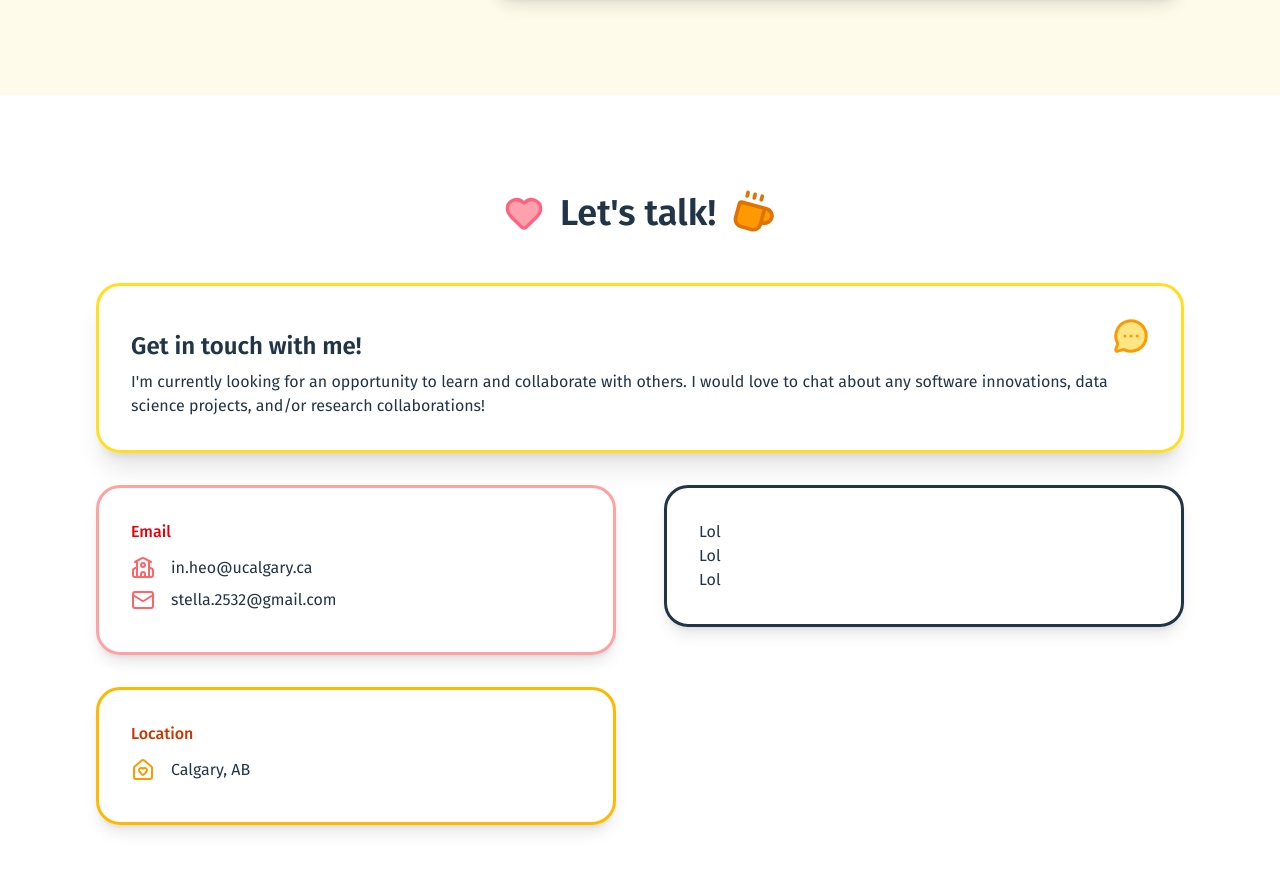
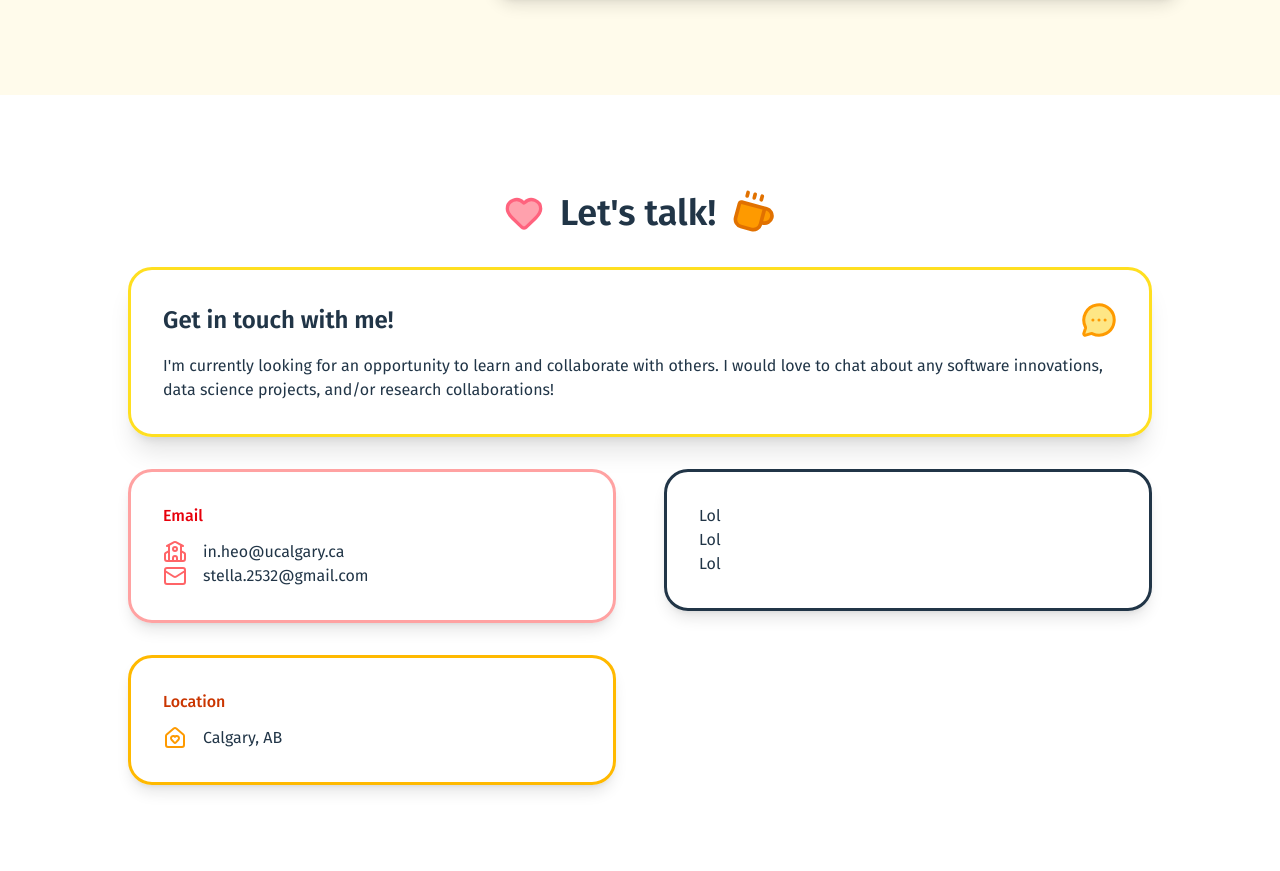
Before and after one commit to ca-Stella/ca-stella.github.io, a React (Vite) app: page / in a window 1280 px wide. Shown: the part 2215-3086 px from the top of the page. Built offline with nearby package versions, Linux system fonts and the light colour scheme; a web font is replaced by a local one.

Commit message:
Add animations

```diff
--- a/src/components/Contact.tsx
+++ b/src/components/Contact.tsx
@@ -1,19 +1,29 @@
-import { Section } from "../layout/Section";
-import { Heart, Coffee, School, Mail, HouseHeart, MessageCircleMore } from "lucide-react";
-import { easeOut, motion } from "motion/react";
+import {
+  Heart,
+  Coffee,
+  School,
+  Mail,
+  HouseHeart,
+  MessageCircleMore,
+} from "lucide-react";
+import { motion } from "motion/react";
 import { ContactCard } from "../layout/ContactCard";
 
 export default function Contact() {
   return (
     <section
-      className="min-h-screen max-h-fit flex flex-col items-center bg-white px-12"
+      className="min-h-screen flex flex-col items-center bg-white px-4 md:px-12"
       style={{ width: "100vw" }}
     >
-      <div className="w-full px-12 mt-24 mb-8 max-w-5xl xl:max-w-7xl">
-        <div className="flex flex-row items-center justify-center gap-4 mb-12">
+      {/* Header */}
+      <motion.div
+        className="w-full max-w-5xl mt-24 text-center"
+        initial={{ scale: 0 }}
+        whileInView={{ scale: 1 }}
+        transition={{ type: "spring", bounce: 0.5, duration: 1 }}
+      >
+        <div className="flex flex-row items-center justify-center gap-4 mb-8">
           <motion.span
-            // animate={{ scale: [1, 1.1, 1] }}
-            // transition={{ duration: 2, repeat: Infinity }}>
             animate={{ rotate: [15, 0] }}
             transition={{
               duration: 2,
@@ -23,7 +33,9 @@ export default function Contact() {
           >
             <Heart className="w-10 h-10 text-rose-400 fill-rose-300" />
           </motion.span>
-          <h5 className="text-4xl font-semibold"> Let's talk!</h5>
+
+          <h5 className="text-4xl font-semibold">Let's talk!</h5>
+
           <motion.div
             animate={{ rotate: [0, 15] }}
             transition={{
@@ -35,12 +47,18 @@ export default function Contact() {
             <Coffee className="w-11 h-11 text-amber-600 fill-amber-500" />
           </motion.div>
         </div>
-        <div className="flex flex-col items-center gap-8">
-          <div className="px-8 py-8 rounded-3xl border-3 border-yellow-300 shadow-xl justify-center">
-            <div className="flex flex-row gap-2  justify-between items-baseline">
-              <h5 className="text-2xl font-semibold mb-2">
-                Get in touch with me!{" "}
-              </h5>
+      </motion.div>
+
+      <div className="flex flex-col items-center gap-8 w-full max-w-5xl">
+        {/* Get in touch card */}
+        <motion.div
+          className="w-full px-6 py-6 md:px-8 md:py-8 rounded-3xl border-3 border-yellow-300 shadow-xl"
+          initial={{ opacity: 0, y: 80 }}
+          whileInView={{ opacity: 1, y: 0 }}
+          transition={{ delay: 0.05, duration: 0.8, ease: "easeOut" }}
+        >
+          <div className="flex flex-row justify-between items-center mb-4">
+            <h5 className="text-2xl font-semibold">Get in touch with me!</h5>
             <motion.span
               animate={{ scale: [1, 1.1, 1] }}
               transition={{ duration: 2, repeat: Infinity }}
@@ -48,36 +66,58 @@ export default function Contact() {
               <MessageCircleMore className="w-9 h-9 text-amber-500 fill-amber-200" />
             </motion.span>
           </div>
-            <p>
+          <p className="text-left">
             I'm currently looking for an opportunity to learn and collaborate
             with others. I would love to chat about any software innovations,
             data science projects, and/or research collaborations!
           </p>
-          </div>
+        </motion.div>
+
+        {/* Contact cards grid */}
         <div className="grid md:grid-cols-2 gap-12 w-full">
-            <div className="space-y-8 ">
+          <div className="space-y-8">
+            <motion.div
+              initial={{ opacity: 0, x: -80 }}
+              whileInView={{ opacity: 1, x: 0 }}
+              transition={{ delay: 0.1, duration: 0.75, ease: "easeOut" }}
+            >
               <ContactCard className="border-red-300">
                 <h5 className="text-red-600 font-medium mb-3">Email</h5>
-                <p className="flex flex-row gap-4 mb-2"><School className="text-red-400"/>in.heo@ucalgary.ca</p>
-                <p className="flex flex-row gap-4 mb-2"><Mail className="text-red-400" />stella.2532@gmail.com</p>
+                <p className="flex flex-row gap-4 items-center">
+                  <School className="text-red-400" /> in.heo@ucalgary.ca
+                </p>
+                <p className="flex flex-row gap-4 items-center">
+                  <Mail className="text-red-400" /> stella.2532@gmail.com
+                </p>
+              </ContactCard>
+            </motion.div>
 
-              </ContactCard>
-
+            <motion.div
+              initial={{ opacity: 0, x: -80 }}
+              whileInView={{ opacity: 1, x: 0 }}
+              transition={{ delay: 0.4, duration: 0.45, ease: "easeOut" }}
+            >
               <ContactCard className="border-amber-400">
                 <h5 className="text-orange-700 font-medium mb-3">Location</h5>
-                <p className="flex flex-row gap-4 mb-2"><HouseHeart className="text-amber-500"/>Calgary, AB</p>
+                <p className="flex flex-row gap-4 items-center">
+                  <HouseHeart className="text-amber-500" /> Calgary, AB
+                </p>
               </ContactCard>
+            </motion.div>
           </div>
-              <div><ContactCard className="">
+            <motion.div
+              initial={{ opacity: 0, x: 80 }}
+              whileInView={{ opacity: 1, x: 0 }}
+              transition={{ delay: 0.1, duration: 0.75, ease: "easeOut" }}
+            >
+          <ContactCard>
             <h5>Lol</h5>
             <h5>Lol</h5>
             <h5>Lol</h5>
           </ContactCard>
-              </div>
-          </div>
+          </motion.div>
         </div>
       </div>
     </section>
-
   );
 }
--- a/src/layout/Section.tsx
+++ b/src/layout/Section.tsx
@@ -16,10 +16,10 @@ export function Section({ title, children, className = "" }: SectionProps) {
     >
       <div className="max-w-5xl grid xl:grid-cols-6 xl:gap-0 xl:max-w-7xl gap-8 items-center justify-center w-full py-24">
         <motion.div
-          className="max-w-5xl w-full px-12 xl:col-span-2"
-          initial={{ opacity: 0, y: 80 }}
-          whileInView={{ opacity: 1, y: 0 }}
-          transition={{ duration: 2, ease: "easeOut" }}
+          className="max-w-5xl w-full px-12 xl:col-span-2 text-center xl:text-end"
+          initial={{ scale: 0 }}
+          whileInView={{ scale: 1 }}
+          transition={{ type:"spring", bounce: 0.5, duration: 1, ease: "easeOut" }}
         >
           {title && (
             /* If title exists, render */
@@ -31,7 +31,7 @@ export function Section({ title, children, className = "" }: SectionProps) {
           className="max-w-5xl w-full px-12 xl:col-span-4"
           initial={{ opacity: 0, y: 80 }}
           whileInView={{ opacity: 1, y: 0 }}
-          transition={{ duration: 2, ease: "easeOut" }}
+          transition={{ delay: 0.05, duration: 0.8, ease: "easeOut" }}
         >
           {children}
         </motion.div>
```
Lines whose indentation alone changed are shown as unchanged.
